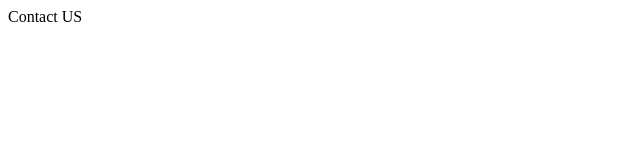
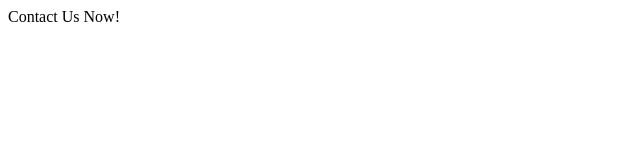
Before and after one commit to wntrch/Real-estate-project, a website: page contactus.html in a window 1280 px wide. Shown: the full height of the page, 0-640 px from the left. Drawn offline with Linux system fonts and the light colour scheme.

Commit message:
changes to contact us

```diff
--- a/contactus.html
+++ b/contactus.html
@@ -7,6 +7,6 @@
     <title>Document</title>
 </head>
 <body>
-    Contact US
+    Contact Us Now!
 </body>
 </html>
```
